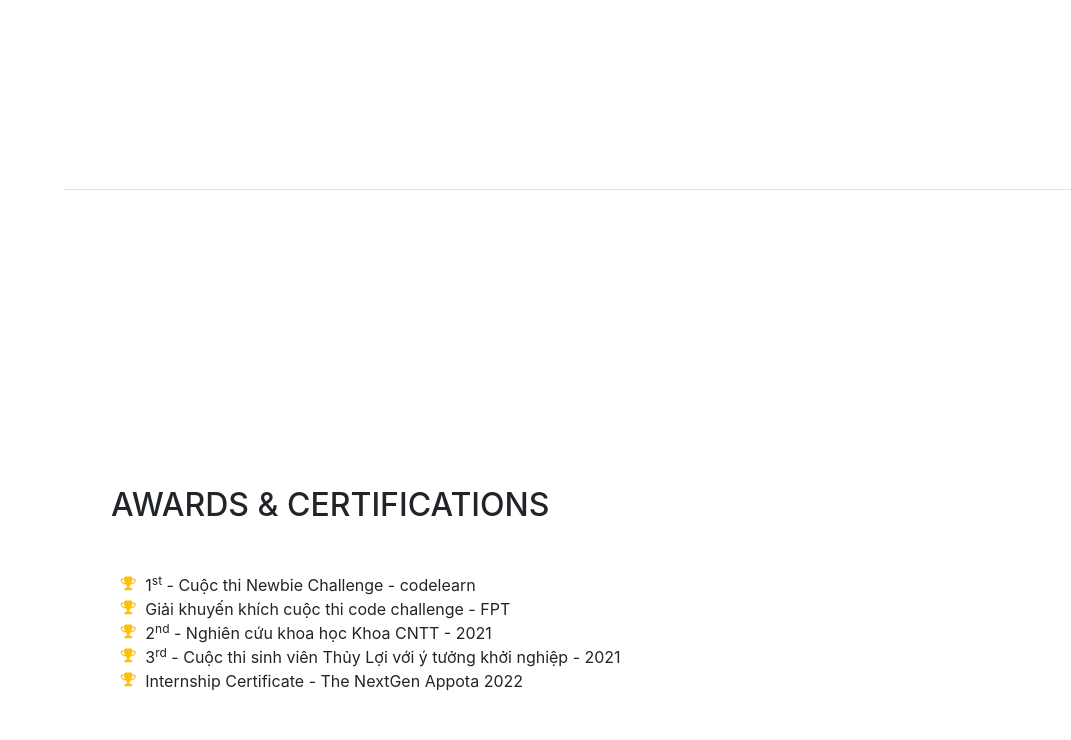
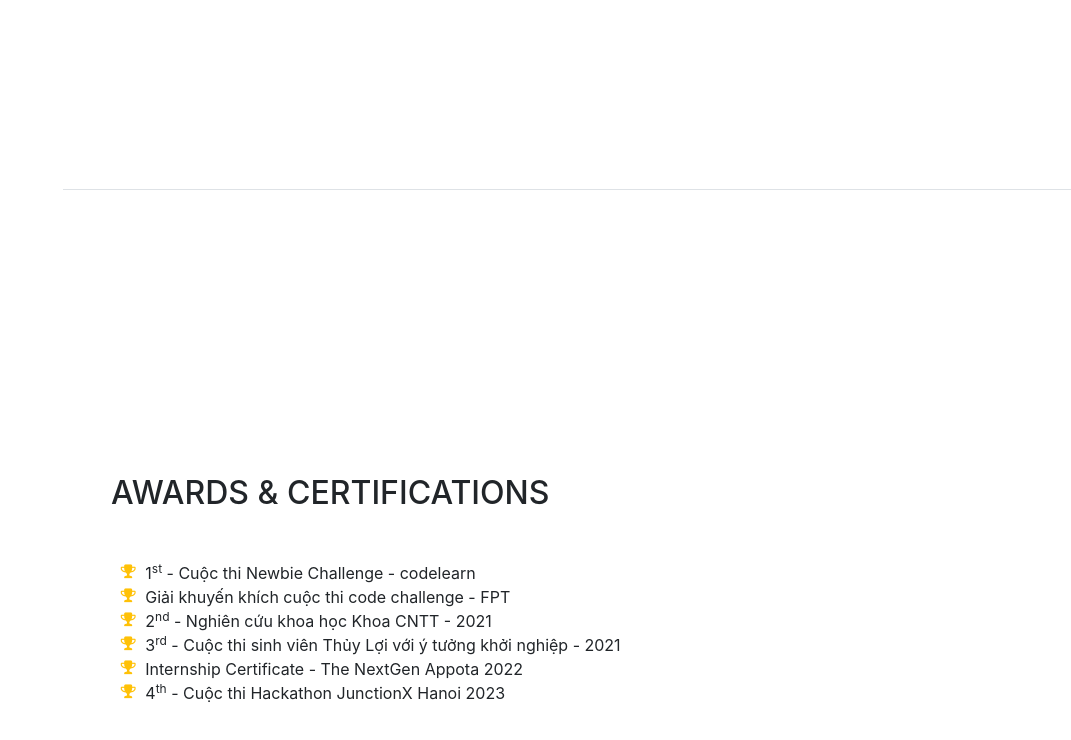
Before and after one commit to thanhson0514/resume, a website with bundled scripts: page index.html in a window 1280 px wide. Shown: the part 3010-3750 px from the top of the page, without its empty margins (209-1280 px from the left). Built offline with nearby package versions, Linux system fonts and the light colour scheme; a web font is replaced by a local one.

Commit message:
Update index.html

```diff
--- a/index.html
+++ b/index.html
@@ -304,6 +304,10 @@
               <i class="fa-li fa fa-trophy text-warning"></i>
               Internship Certificate - The NextGen Appota 2022
             </li>
+            <li>
+              <i class="fa-li fa fa-trophy text-warning"></i>
+              4<sup>th</sup> - Cuộc thi Hackathon JunctionX Hanoi 2023
+            </li>
           </ul>
         </div>
       </section>
```
